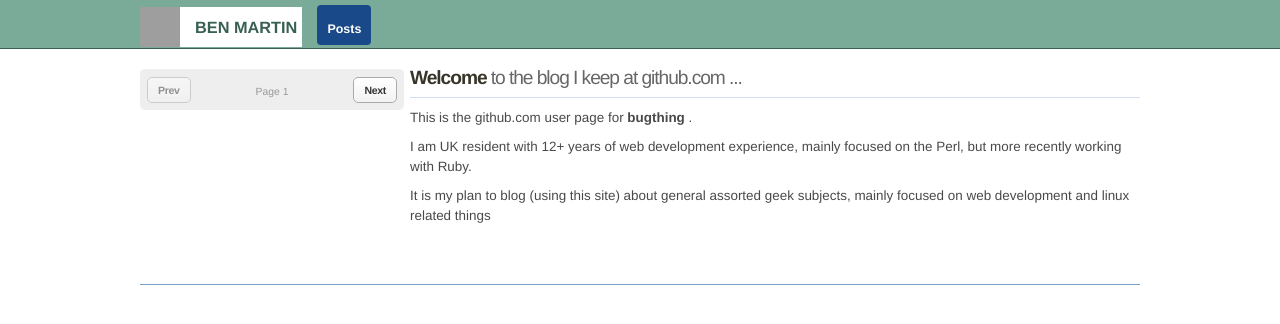
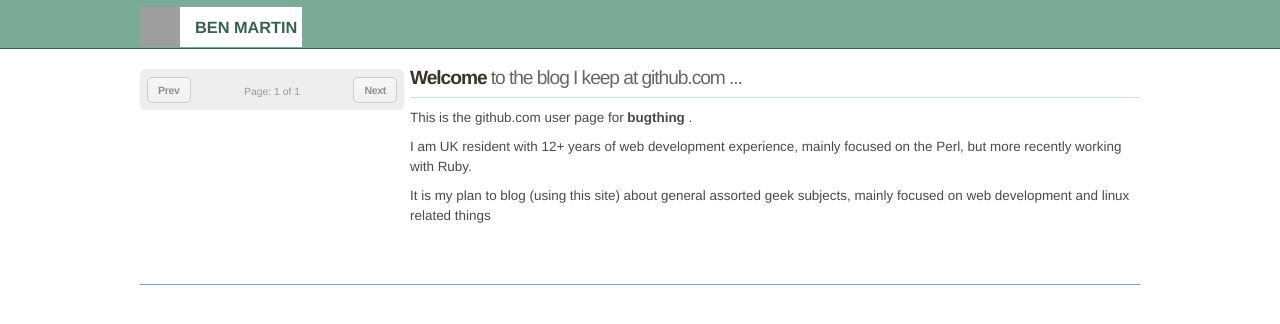
Before and after one commit to bugthing/bugthing.github.com, a Jekyll site: the page built from index.html, in a window 1280 px wide, cut to the strip 0-324 px from the top of the page. Built offline with Jekyll 4.4.1, drawn with Linux system fonts in a browser that asks for light colours; Markdown is read by kramdown in place of the engine named in the settings; the list of posts is cut into pages by our own code; grey boxes are pictures that could not be loaded.

Commit message:
remove top post nav. added pagination. removed side bar when viewing post

```diff
--- a/_config.yml
+++ b/_config.yml
@@ -8,7 +8,7 @@
 source:      .
 destination: ./_site
 plugins:     ./_plugins
-
+paginate:    3
 future:      true
 lsi:         false
 pygments:    false
--- a/_layouts/default.html
+++ b/_layouts/default.html
@@ -18,7 +18,9 @@
         <header class="clearfix">
             <a href="/" class="logo">Ben Martin</a>
             <nav class="clearfix">
+                <!--
                 <a href="/" class="sel">Posts</a>
+                -->
             </nav>
             <section id="header-right" class="clearfix">
             </section>
@@ -33,8 +35,8 @@
             <div id="main-cont-wrap" class="clearfix">
 
                 <section id="left-col">
-
-                    {% for post in site.posts %}
+                    {% if paginator.posts %}
+                        {% for post in paginator.posts %}
 
                             <!-- post - begin -->
                             <entry>
@@ -58,11 +60,32 @@
 
                         <!-- paged navigation -->
                         <ul class="paged-navigation">
+
+                            {% if paginator.previous_page %}
+
+                                <li class="prev">
+                                {% if paginator.previous_page == 1 %}
+                                    <a href="/" class="btn-default">
+                                {% else %}
+                                    <a href="/page{{paginator.previous_page}}" class="btn-default">
+                                {% endif %}
+                                Prev</a></li>
+
+
+                            {% else %}
                               <li class="prev"><a href="#" class="btn-default disabled">Prev</a></li>
-                        <li class="num">Page 1</li>
-                        <li class="next"><a href="#" class="btn-default">Next</a></li>
+                            {% endif %}
+
+                            <li class="num">Page: {{paginator.page}} of {{paginator.total_pages}}</li>
+
+                            {% if paginator.next_page %}
+                              <li class="next"><a href="/page{{paginator.next_page}}" class="btn-default">Next</a></li>
+                            {% else %}
+                              <li class="next"><a href="#" class="btn-default disabled">Next</a></li>
+                            {% endif %}
+
                         </ul>
-
+                    {% endif %}
                 </section> <!-- end #left-col -->
 
                 <section id="right-col">
```
Lines whose indentation alone changed are shown as unchanged.
